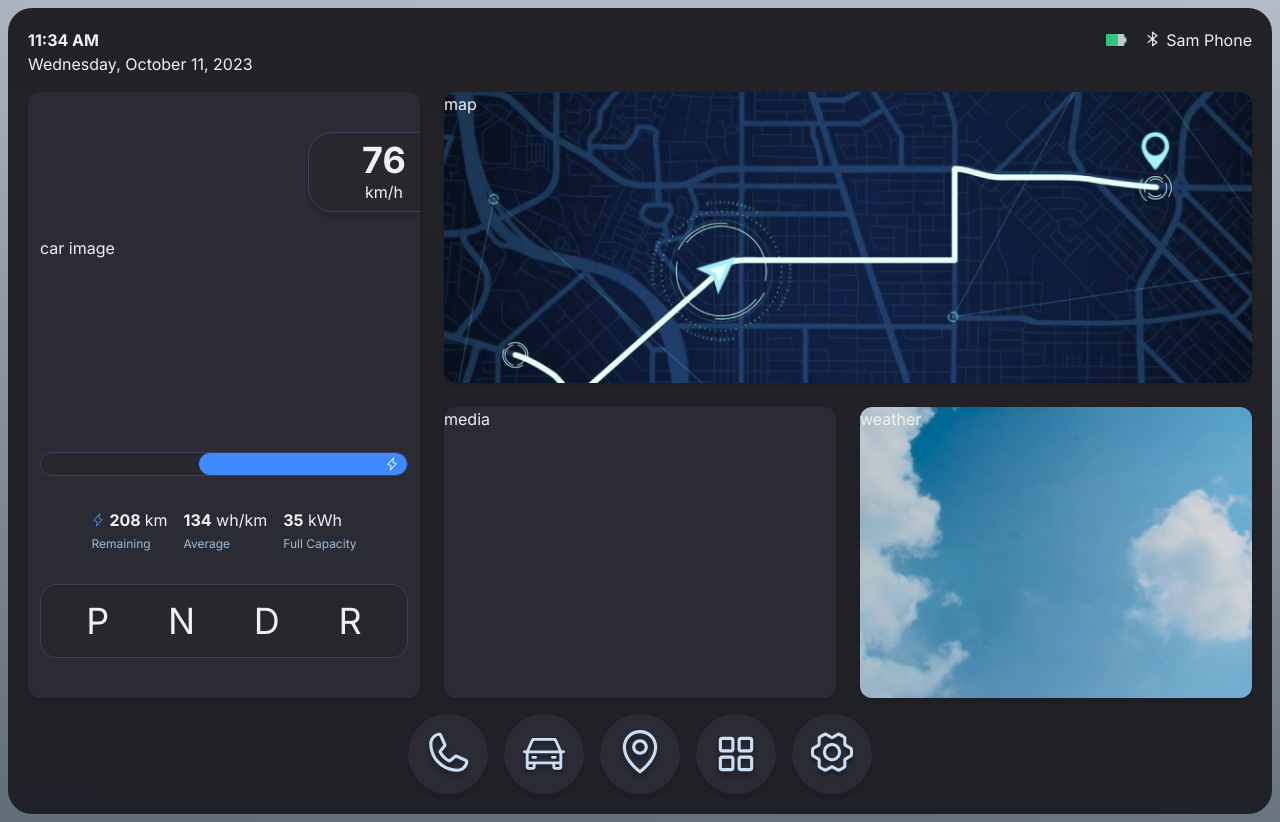
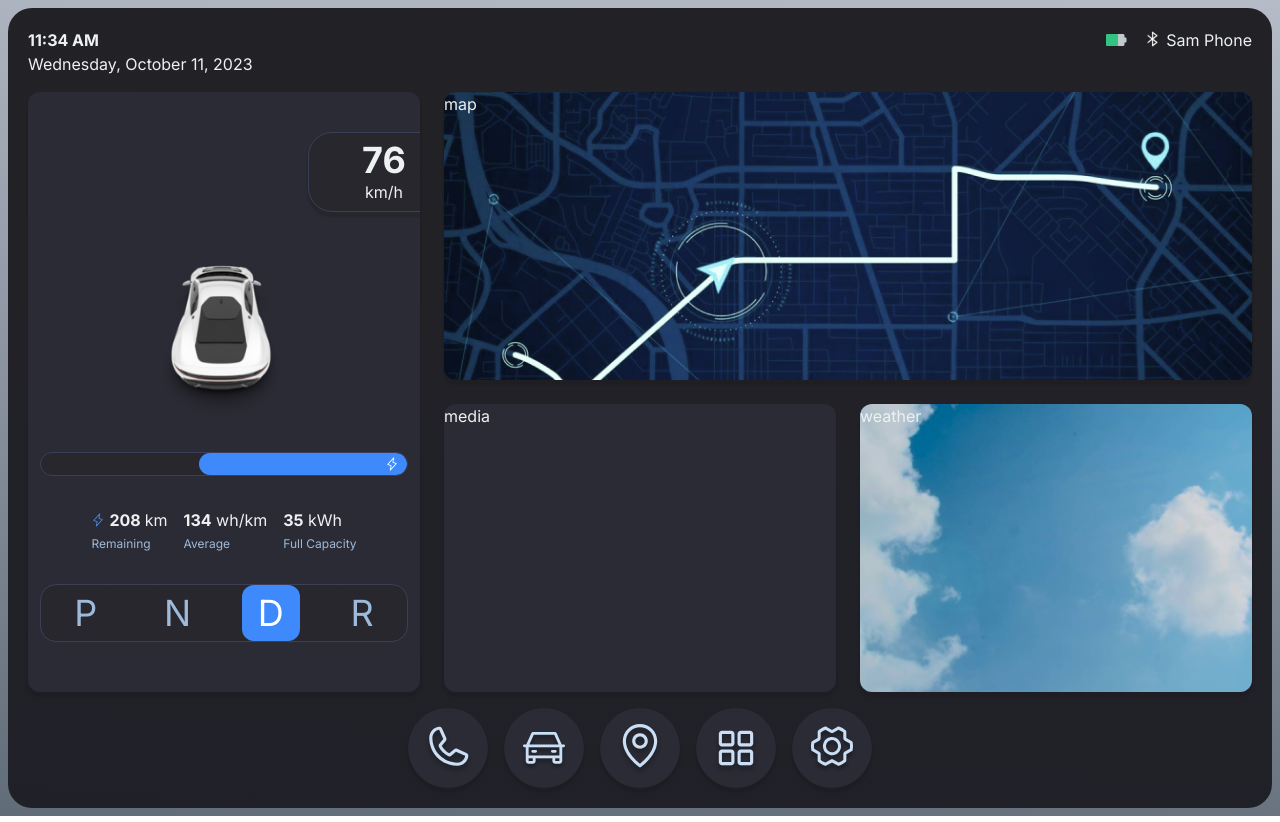
Before and after one commit to amekatze/dashboard-car, a Next.js app: page / in a window 1280 px wide. Built offline with nearby package versions, Linux system fonts and the light colour scheme.

Commit message:
feat gear settings

```diff
--- a/src/app/page.js
+++ b/src/app/page.js
@@ -1,6 +1,7 @@
 import Image from "next/image";
 import { Clock } from "@/components/Clock";
 import Nav from "@/components/Nav";
+import GearSetting from "@/components/GearSetting";
 
 export default function Home() {
   return (
@@ -42,7 +43,15 @@ export default function Home() {
               <span className="font-bold text-4xl">76</span>
               <span>km/h</span>
             </div>
-            <div className="h-48 w-full">car image</div>
+            <div className="h-48 w-full flex items-center justify-center">
+              <Image
+                src="/images/white-suv.webp"
+                width={220}
+                height={220}
+                alt="Battery Icon"
+                loading="lazy"
+              />
+            </div>
             <div className="w-full bg-[#27272D] border-[1.4px] border-[#3E3E58] rounded-2xl flex flex-col overflow-hidden">
               <div className="flex justify-end self-end w-52 bg-[#3E8AFC] rounded-2xl px-2 py-1">
                 <Image
@@ -84,11 +93,8 @@ export default function Home() {
               </div>
             </div>
 
-            <div className="bg-[#27272D] border-[1.4px] border-[#3E3E58] rounded-2xl p-4 mt-2 flex justify-around w-full text-4xl">
-              <span>P</span>
-              <span>N</span>
-              <span>D</span>
-              <span>R</span>
+            <div className="bg-[#27272D] border-[1.4px] border-[#3E3E58] rounded-2xl mt-2 flex justify-around w-full text-4xl ">
+              <GearSetting />
             </div>
           </div>
           <div className="col-span-2 row-span-2 rounded-xl map">map</div>
--- /dev/null
+++ b/src/components/GearSetting.js
@@ -0,0 +1,49 @@
+"use client";
+import { useState } from "react";
+
+export default function GearSetting() {
+  const [selectedLetter, setSelectedLetter] = useState("D");
+
+  const handleLetterClick = (letter) => {
+    setSelectedLetter(letter);
+  };
+
+  const getLetterStyle = (letter) => {
+    return {
+      backgroundColor: letter === selectedLetter ? "#3E8AFC" : "#27272D",
+      color: letter === selectedLetter ? "#fff" : "#9DBADA",
+    };
+  };
+  return (
+    <>
+      <span
+        className="py-2 px-4 rounded-xl cursor-pointer"
+        onClick={() => handleLetterClick("P")}
+        style={getLetterStyle("P")}
+      >
+        P
+      </span>
+      <span
+        className="py-2 px-4 rounded-xl cursor-pointer"
+        onClick={() => handleLetterClick("N")}
+        style={getLetterStyle("N")}
+      >
+        N
+      </span>
+      <span
+        className="py-2 px-4 rounded-xl cursor-pointer"
+        onClick={() => handleLetterClick("D")}
+        style={getLetterStyle("D")}
+      >
+        D
+      </span>
+      <span
+        className="py-2 px-4 rounded-xl cursor-pointer"
+        onClick={() => handleLetterClick("R")}
+        style={getLetterStyle("R")}
+      >
+        R
+      </span>
+    </>
+  );
+}
```
Also changed, not shown: public/images/white-suv.webp (added).
